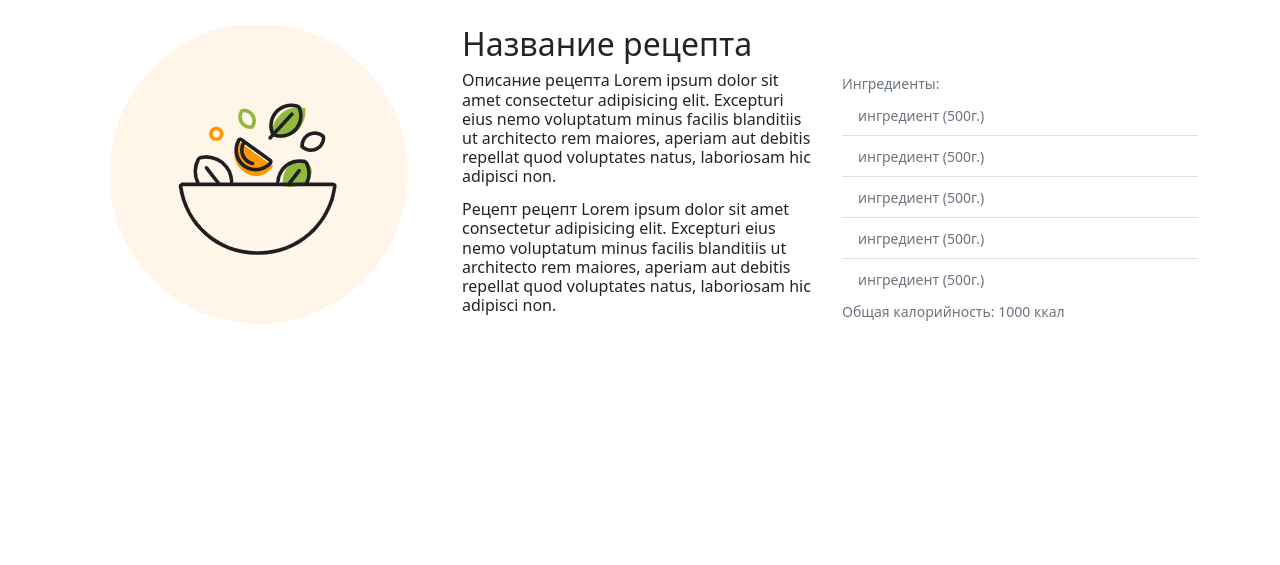
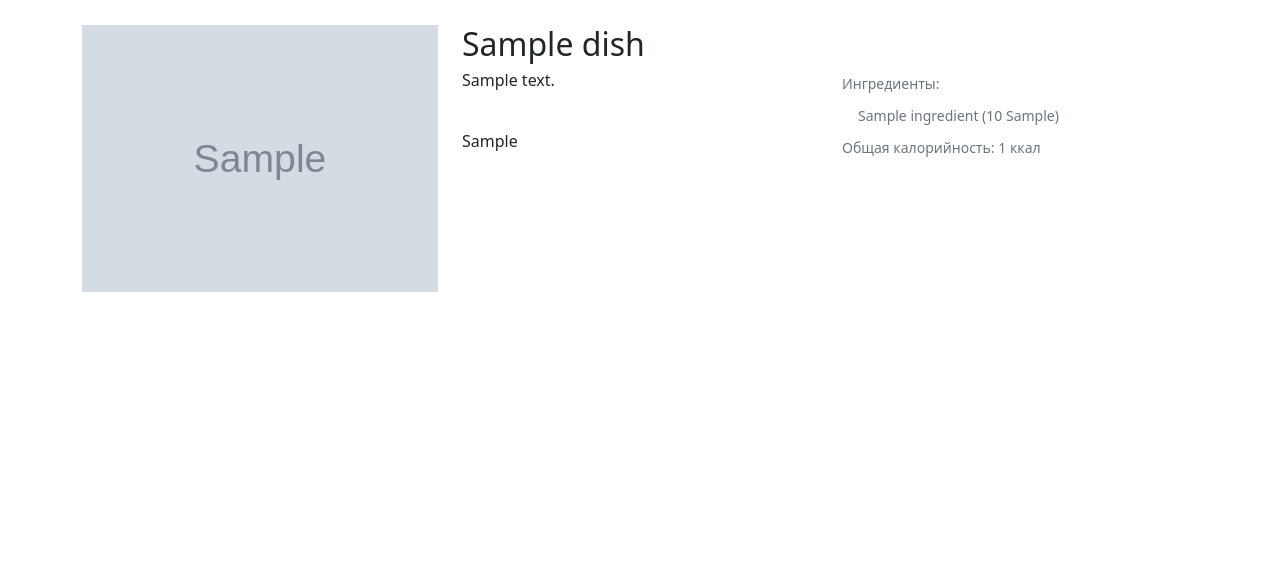
Before and after one commit to leksuss/food_plan, a Django app: page /dish/ in a window 1280 px wide. Shown: the part 82-647 px from the top of the page. Run offline with Django 4.2, Linux system fonts and the light colour scheme; tables that the repository leaves empty hold one stand-in row (values such as "Sample post"); grey boxes marked "Sample" are stand-in pictures; parts of the project's set-up code (start-up, migrations or seed data) failed here and were passed over.

Commit message:
dish page, free dish button at index page

```diff
--- a/baseapp/views.py
+++ b/baseapp/views.py
@@ -111,10 +111,13 @@ def lk(request):
 
 def dish(request, dish_id=None):
     if dish_id is None:
-        dish = {}
+        dish = Dish.objects.filter(is_free=True).order_by('?').first()
     else:
-        dish = {}
-    return render(request, 'dish.html', context=dish)
+        dish = get_object_or_404(Dish, pk=dish_id)
+    context = {
+        'dish': dish,
+    }
+    return render(request, 'dish.html', context=context)
 
 
 def register(request, redirect_to_order='False'):
--- a/templates/dish.html
+++ b/templates/dish.html
@@ -3,7 +3,7 @@
 {% load static %}
 
 {% block header_buttons %}
-    <button class="btn btn-outline-success me-2 shadow-none foodplan_green foodplan__border_green">Назад</button>
+    <button class="btn btn-outline-success me-2 shadow-none foodplan_green foodplan__border_green" onclick="history.back()">Назад</button>
 {% endblock %}
 
 {% block main %}
@@ -13,30 +13,27 @@
                 <div class="row">
                     <div class="col-12 col-md-4 d-flex justify-content-center">
                         <div class="card foodplan__card_borderless">
-                            <img src="{% static 'img/circle1.png' %}" alt="">
+                            <img src="{{ dish.image.url }}" alt="">
                         </div>
                     </div>
                     <div class="col-12 col-md-8 d-flex flex-column justify-content-between">
                         <div class="row">
-                            <h2>Название рецепта</h2>
+                            <h2>{{ dish.name }}</h2>
                             <div class="col-12 col-sm-6 d-flex flex-column justify-content-between">
-                                <h6>Описание рецепта Lorem ipsum dolor sit amet consectetur adipisicing elit. Excepturi eius nemo voluptatum minus
-                                    facilis blanditiis ut architecto rem maiores, aperiam aut debitis repellat quod voluptates natus, laboriosam hic
-                                    adipisci non.</h6>
-                                <h6>Рецепт рецепт Lorem ipsum dolor sit amet consectetur adipisicing elit. Excepturi eius nemo voluptatum minus
-                                    facilis blanditiis ut architecto rem maiores, aperiam aut debitis repellat quod voluptates natus, laboriosam hic
-                                    adipisci non.</h6>
+                                <h6>{{ dish.description }}</h6>
+                                <h6>{{ dish.recipe }}</h6>
                             </div>
                             <div class="col-12 col-sm-6">
                                 <small class="link-secondary">Ингредиенты:</small>
                                 <ul class="list-group list-group-flush">
-                                    <li class="list-group-item disabled"><small>ингредиент (500г.)</small></li>
-                                    <li class="list-group-item disabled"><small>ингредиент (500г.)</small></li>
-                                    <li class="list-group-item disabled"><small>ингредиент (500г.)</small></li>
-                                    <li class="list-group-item disabled"><small>ингредиент (500г.)</small></li>
-                                    <li class="list-group-item disabled"><small>ингредиент (500г.)</small></li>
+                                    {% for ingr_in_dish in dish.dish_items.all %}
+                                        <li class="list-group-item disabled"><small>
+                                            {{ ingr_in_dish.ingredient.name }}
+                                            ({{ ingr_in_dish.quantity }} {{ ingr_in_dish.measurement }})
+                                        </small></li>
+                                    {% endfor %}
                                 </ul>
-                                <small class="link-secondary">Общая калорийность: 1000 ккал</small>
+                                <small class="link-secondary">Общая калорийность: {{ dish.calories }} ккал</small>
                             </div>
                         </div>
                     </div>
--- a/templates/index.html
+++ b/templates/index.html
@@ -32,6 +32,7 @@
                             {% else %}
                                 <a class="btn shadow-none btn-outline-success foodplan_green foodplan__border_green" href="{% url 'register' redirect_to_order=True %}">Хочу попробовать</a>
                             {% endif %}
+                                <a class="btn shadow-none btn-outline-success foodplan_green foodplan__border_green" style="margin-left:30px;" href="{% url 'free_dish' %}">Бесплатные примеры рецептов</a>
                         </div>
                     </div>
                 </div>
```
